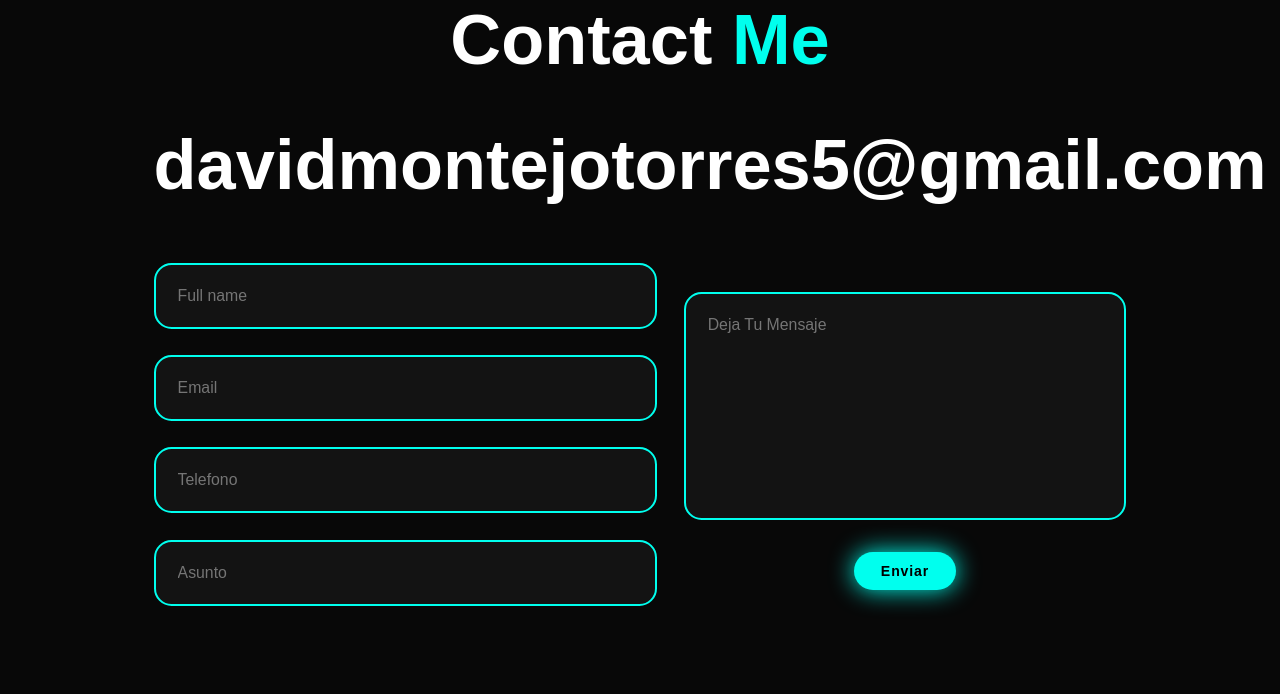
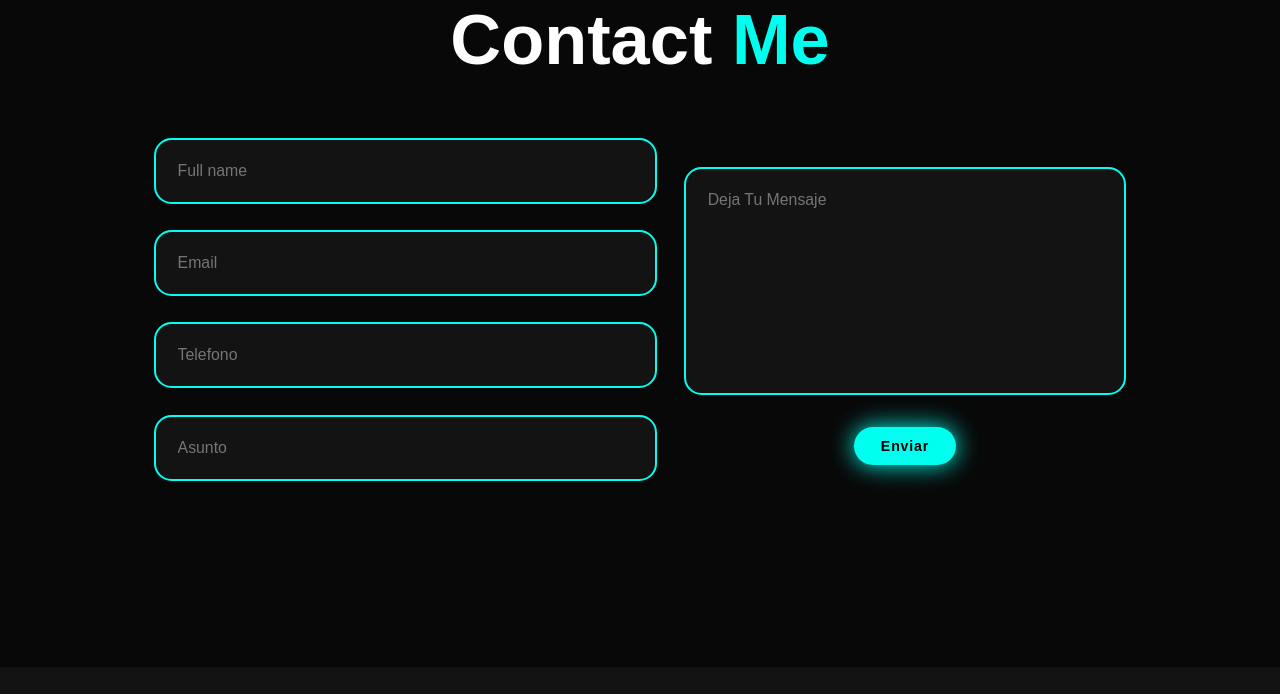
Before and after one commit to DavidMontejoT/Davidmontejo-Portafolio, a plain HTML site: page index.html in a window 1280 px wide. Shown: the part 2740-3434 px from the top of the page. Drawn offline with nearby package versions, Linux system fonts and the light colour scheme.

Commit message:
Update index.html

```diff
--- a/index.html
+++ b/index.html
@@ -142,7 +142,7 @@
 
         <section class="contact" id="contact">
             <h2 class="heading">Contact <span>Me</span></h2>
-            <h3 class="heading">davidmontejotorres5@gmail.com</h3>
+
 
             <form action="https://formsubmit.co/davidmontejotorres5@gmail.com" method="POST">
                 <div class="input-group">
```
